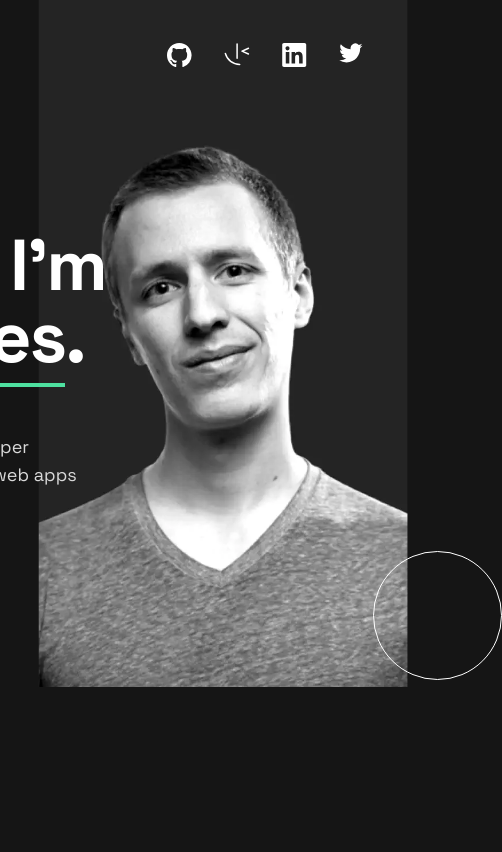
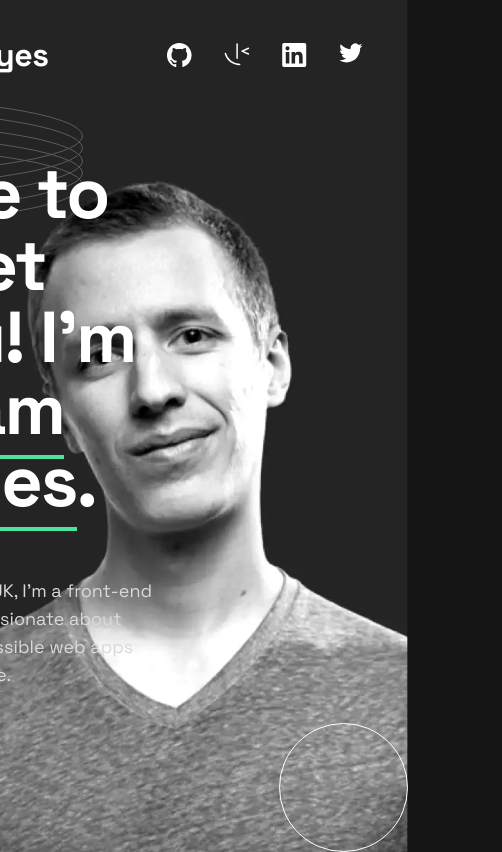
Before and after one commit to CalderonVasquez/fe-portfolio, a React (Vite) app: page / in a window 390 px wide. Shown: the whole page, 502 px wide, since content can reach past the window. Built offline with nearby package versions, Linux system fonts and the light colour scheme.

Commit message:
add media query tablet

```diff
--- a/src/components/Hero/Hero.css
+++ b/src/components/Hero/Hero.css
@@ -89,7 +89,10 @@ background-image: url('/images/image-profile-tablet.webp');
 right: -7%;
 }
 .btn-container {
-    gap: 39rem;
+
+}
+.hero-button {
+
 }
 .tablet-break {
 display: block;
```
